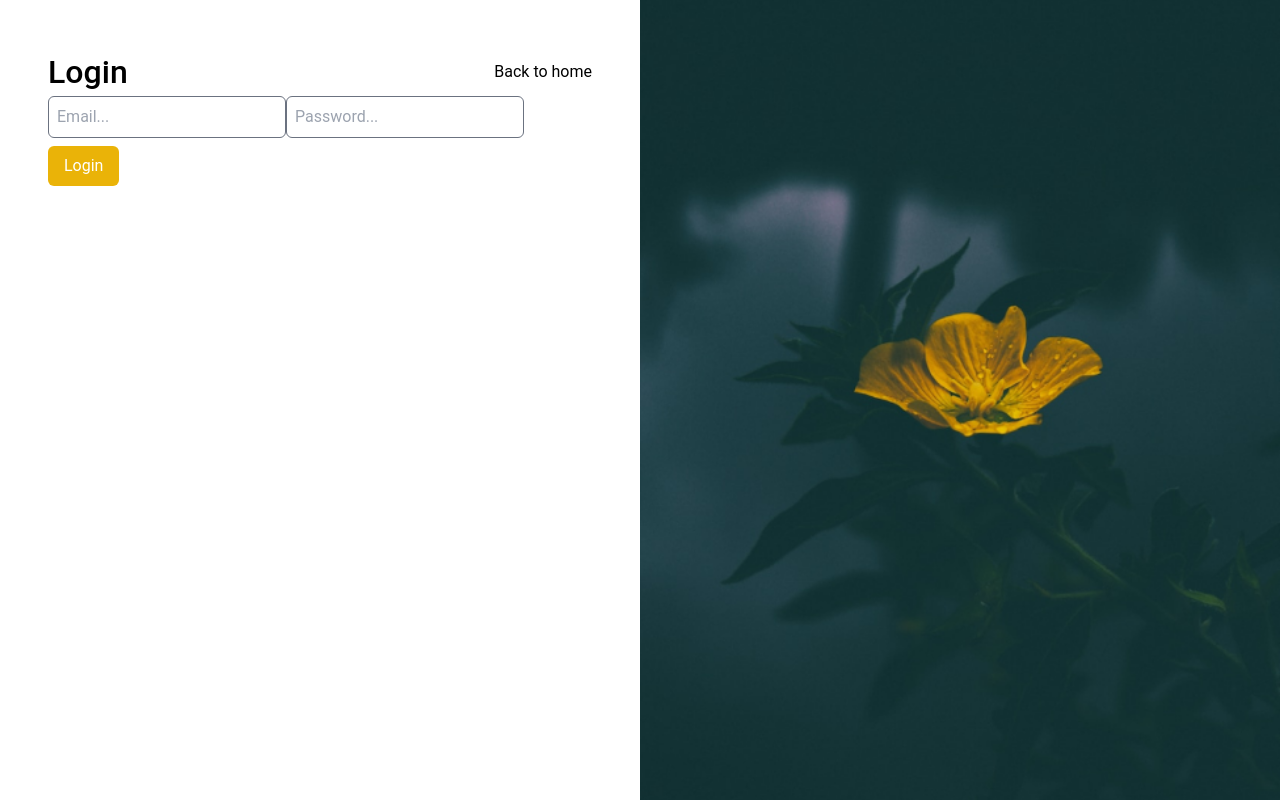
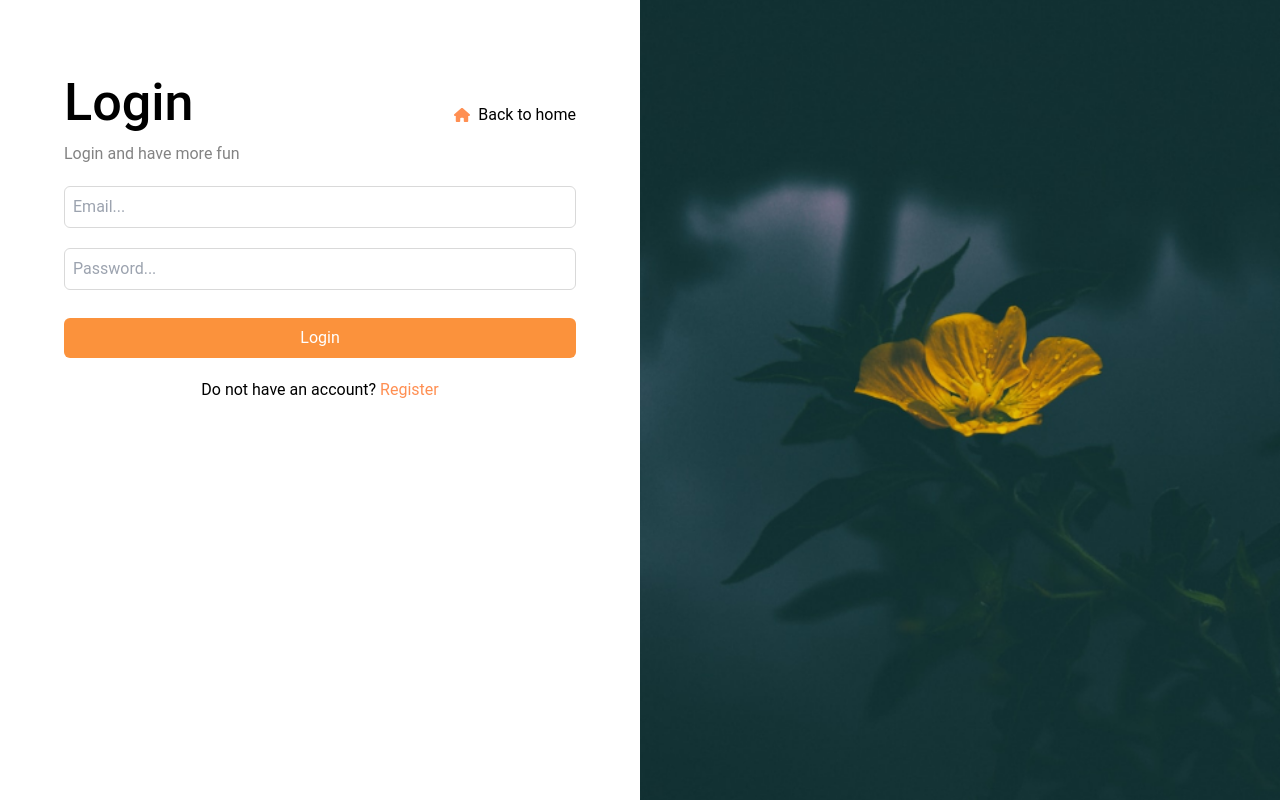
Before and after one commit to khaydarovweb/flower-shop, a React (Create React App) app: page /auth/login in a window 1280 px wide. Built offline with nearby package versions, Linux system fonts and the light colour scheme; no server answers.

Commit message:
login with ui

```diff
--- a/src/pages/auth/login.tsx
+++ b/src/pages/auth/login.tsx
@@ -1,5 +1,7 @@
 import { useNavigate } from 'react-router-dom';
 import { useAuth } from '../../modules/auth/context';
+
+import { FaHouse } from 'react-icons/fa6';
 
 import LoginLeft from '../../assets/imgs/login.png';
 
@@ -24,26 +26,41 @@ const Login = (props: LoginProps) => {
 
 	return (
 		<section className="h-screen flex">
-			<div className="p-10 w-2/4">
+			<div className="p-14 w-2/4">
 				<form className="m-2" onSubmit={handleLogin}>
 					<span className="w-full flex justify-between">
-						<h3 className="font-medium text-[32px]">Login</h3>
-						<button onClick={() => navigate('/')}>Back to home</button>
+						<span>
+							<h3 className="font-medium text-[52px]">Login</h3>
+							<p className="font-[32px] text-[#838383]">Login and have more fun</p>
 						</span>
+						<button className="flex items-center gap-2" onClick={() => navigate('/')}>
+							{' '}
+							<FaHouse color="#FF8F52" />
+							Back to home
+						</button>
+					</span>
+					<span className="flex flex-col py-5 gap-5">
 						<input
-						className="bg-white text-black border border-gray-500 rounded-md p-2 outline-none"
+							className="bg-white border border-[#D9D9D9] rounded-md p-2 outline-none font-[22px] text-[#838383]"
 							placeholder="Email..."
 							name="email"
 						/>
 						<input
-						className="bg-white text-black border border-gray-500 rounded-md p-2 outline-none"
+							className="bg-white border border-[#D9D9D9] rounded-md p-2 outline-none font-[22px] text-[#838383]"
 							placeholder="Password..."
 							name="password"
 						/>
 
-					<button className="bg-yellow-500 text-white rounded-md px-4 py-2 mt-2" type="submit">
+						<button className="bg-orange-400 text-white rounded-md px-4 py-2 mt-2" type="submit">
 							Login
 						</button>
+					</span>
+					<p className="text-center">
+						Do not have an account?{' '}
+						<span className="text-[#FF8F52]" onClick={() => navigate('/auth/register')}>
+							Register
+						</span>
+					</p>
 				</form>
 			</div>
 			<div className="w-2/4">
```
Lines whose indentation alone changed are shown as unchanged.
